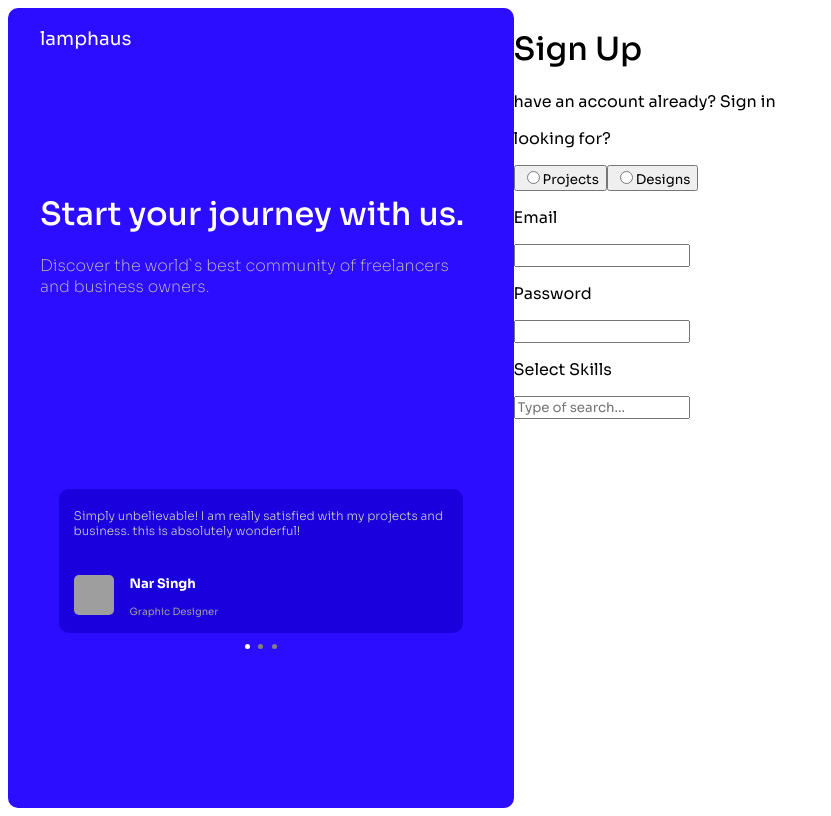
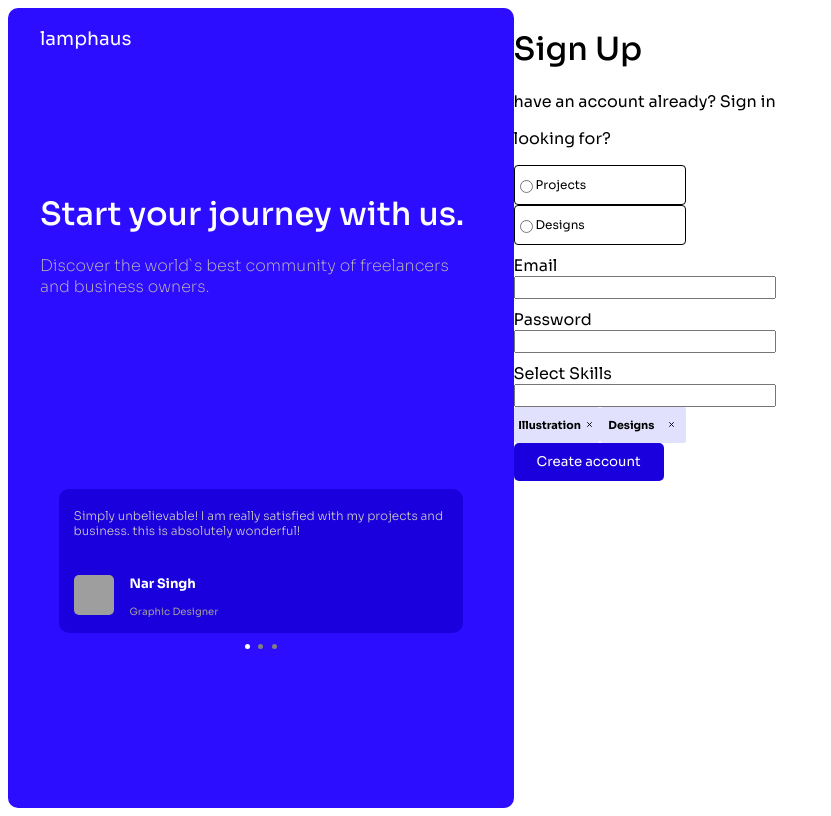
Before and after one commit to Indy-Toronto/react-forms-practice, a React (Create React App) app: page / in a window 1280 px wide. Shown: the whole page, without its empty margins (0-831 px from the left). Built offline with nearby package versions, Linux system fonts and the light colour scheme; grey boxes are pictures that could not be loaded.

Commit message:
White Part

```diff
--- /dev/null
+++ b/src/components/Button.js
@@ -0,0 +1,6 @@
+export default function Button(props){
+    return <div className="button">
+        <input type="radio" name="projects" id="" />
+        <label htmlFor="projects">{props.label}</label>
+    </div>
+}
--- /dev/null
+++ b/src/components/CreateAccount.js
@@ -0,0 +1,3 @@
+export default function CreateAccount(){
+    return <button className="create-account" type="submit">Create account</button>
+}
--- /dev/null
+++ b/src/components/Filter.js
@@ -0,0 +1,10 @@
+
+import {GrFormClose as Cross} from 'react-icons/gr';
+
+
+export default function Filters(props){
+    return <div className="filter">
+        <p>{props.name}</p>
+        < Cross />
+    </div>
+}
--- /dev/null
+++ b/src/components/InputLabel.js
@@ -0,0 +1,6 @@
+export default function InputLabel(props){
+    return <div className="inputLabel">
+        <label htmlFor="">{props.label}</label>
+        <input type={props.type} name={props.name} value='' onChange={props.onChange} />
+    </div>
+}
--- a/src/components/WhitePart.js
+++ b/src/components/WhitePart.js
@@ -1,23 +1,52 @@
+import InputLabel from "./InputLabel";
+import Button from "./Button";
+import CreateAccount from "./CreateAccount";
+import Filters from "./Filter";
+
 export default function WhitePart() {
   return (
     <div className="white-part">
-      <h1>Sign Up</h1>
-      <p>have an account already? Sign in</p>
-      <p>looking for?</p>
-      <button>
-        <input type="radio" name="projects" id="" />
-        <label htmlFor="">Projects</label>
-      </button>
-      <button>
-        <input type="radio" name="designs" id="" />
-        <label htmlFor="">Designs</label>
-      </button>
-      <p>Email</p>
-      <input type="text" name="email" />
-      <p>Password</p>
-      <input type="password" name="password" />
-      <p>Select Skills</p>
-      <input type="text" name="skills" placeholder="Type of search..." />
+      <div className="signup">
+        <h1>Sign Up</h1>
+        <p>have an account already? Sign in</p>
+      </div>
+
+      <div className="buttons-p">
+        <p>looking for?</p>
+        <div className="buttons">
+          <Button label="Projects" />
+          <Button label="Designs" />
+        </div>
+      </div>
+
+      <div className="all-inputs">
+        <InputLabel
+          type="text"
+          label="Email"
+          name="email"
+          value=""
+          onChange=""
+        />
+        <InputLabel
+          type="password"
+          label="Password"
+          name="password"
+          value=""
+          onChange=""
+        />
+        <InputLabel
+          type="text"
+          label="Select Skills"
+          name="skills"
+          value=""
+          onChange=""
+        />
+      </div>
+      <div className="both-filters">
+        <Filters name="Illustration" />
+        <Filters name="Designs" />
+      </div>
+      <CreateAccount />
     </div>
   );
 }
--- a/src/styles.css
+++ b/src/styles.css
@@ -136,3 +136,52 @@ img{
     font-size: 10px;
    color: rgb(162, 157, 157);
 }
+
+
+/* Input Label */
+
+.inputLabel{
+    display: flex;
+    flex-direction: column;
+    margin-top: 10px;
+}
+
+.button{
+   display: flex;
+   justify-content: flex-start ;
+   align-items: center;
+    border: solid 1px black;
+    border-radius: 4px;
+    width: 170px;
+    height: 38px;
+    font-size: 12px;
+}
+
+.create-account{
+    background: rgb(26, 0, 220);
+    color: white;
+    border: none;
+    border-radius: 5px;
+    height: 38px;
+    width: 150px;
+}
+
+.filter{
+    font-size: 11px;
+    font-weight: bold;
+    display: flex;
+    flex-direction: row;
+    height: 30px;
+    width: 80px;
+    background-color: rgb(225, 225, 253);
+    justify-content: space-around;
+    align-items: center;
+    border-radius: 3px;
+    padding: 3px;
+    border: none;
+}
+
+.both-filters{
+    display: flex;
+
+}
```
